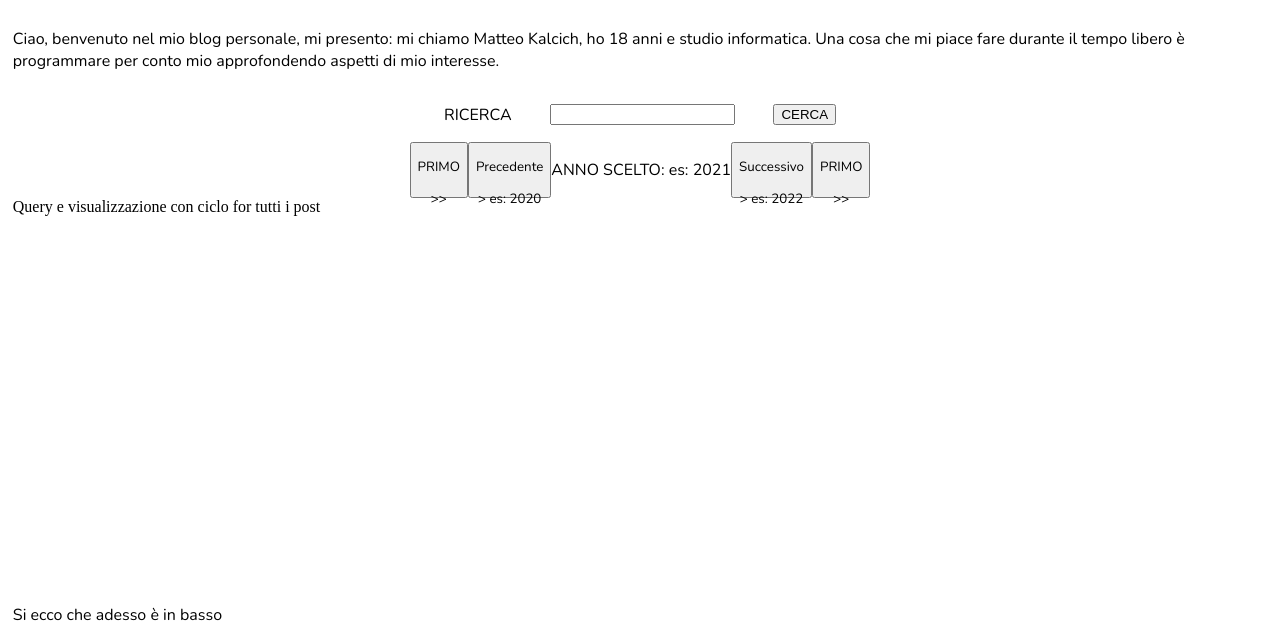
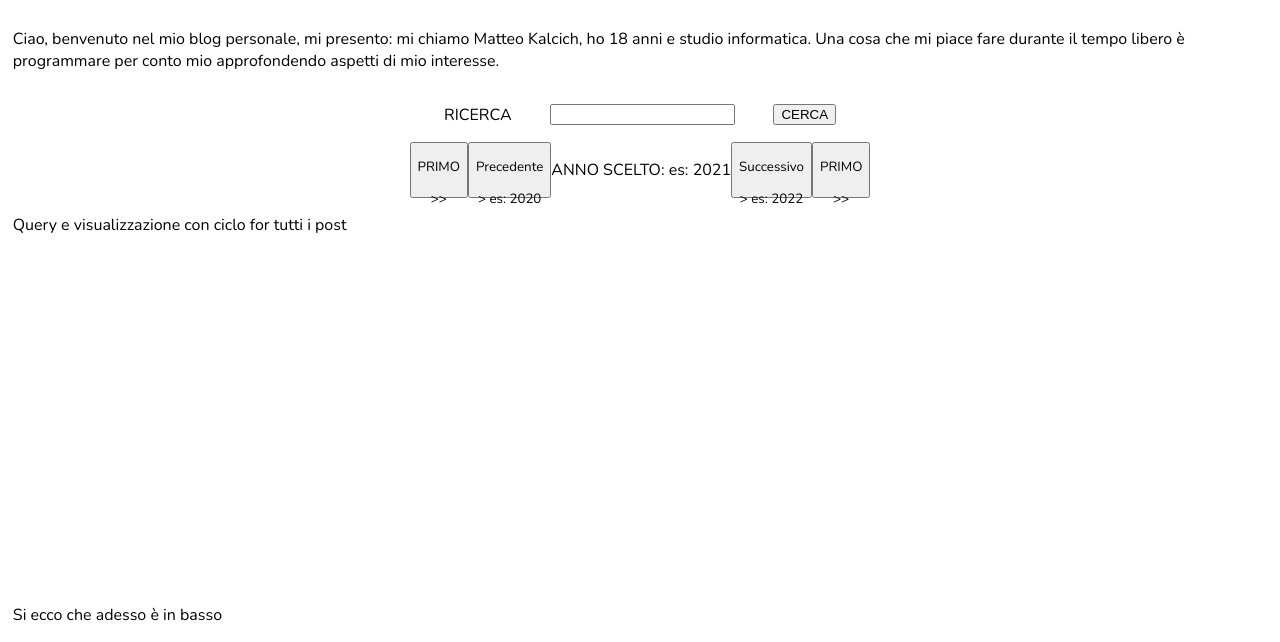
Before and after one commit to matteokalcich/personal_blog, a PHP site: page / in a window 1280 px wide. Shown: the part 158-800 px from the top of the page. Run offline with PHP 8.4, Linux system fonts and the light colour scheme.

Commit message:
changed styles directory

```diff
--- a/index.php
+++ b/index.php
@@ -3,8 +3,8 @@
 <head>
     <meta charset="UTF-8">
     <meta name="viewport" content="width=device-width, initial-scale=1.0">
-    <link rel="stylesheet" href="index.css">
-    <link rel="stylesheet" href="font.css">
+    <link rel="stylesheet" href="styles/index.css">
+    <link rel="stylesheet" href="styles/font.css">
     <title>Blog</title>
 </head>
 
@@ -65,7 +65,7 @@
             </div>
 
             <div class="post">
-                <?php echo 'Query e visualizzazione con ciclo for tutti i post';?>
+                <?php echo '<p>Query e visualizzazione con ciclo for tutti i post</p>';?>
             </div>
 
         </div>
```
